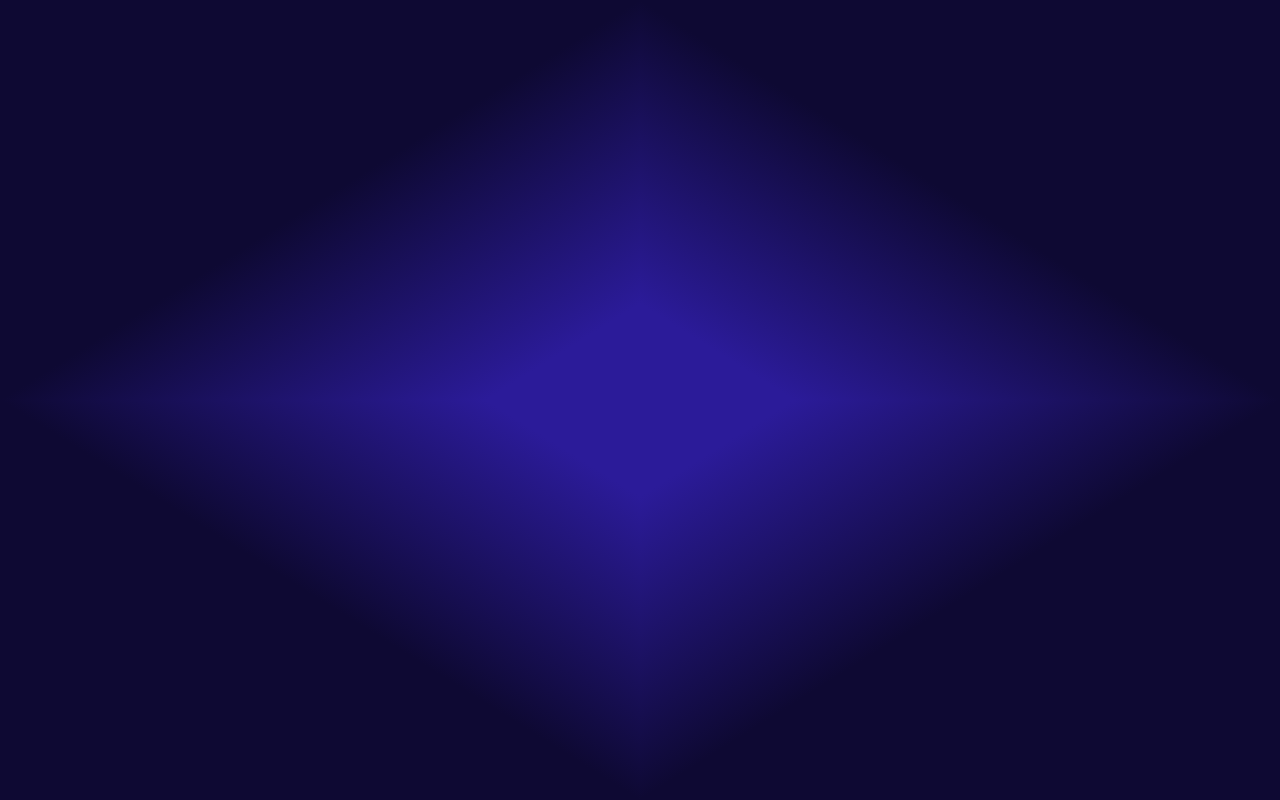
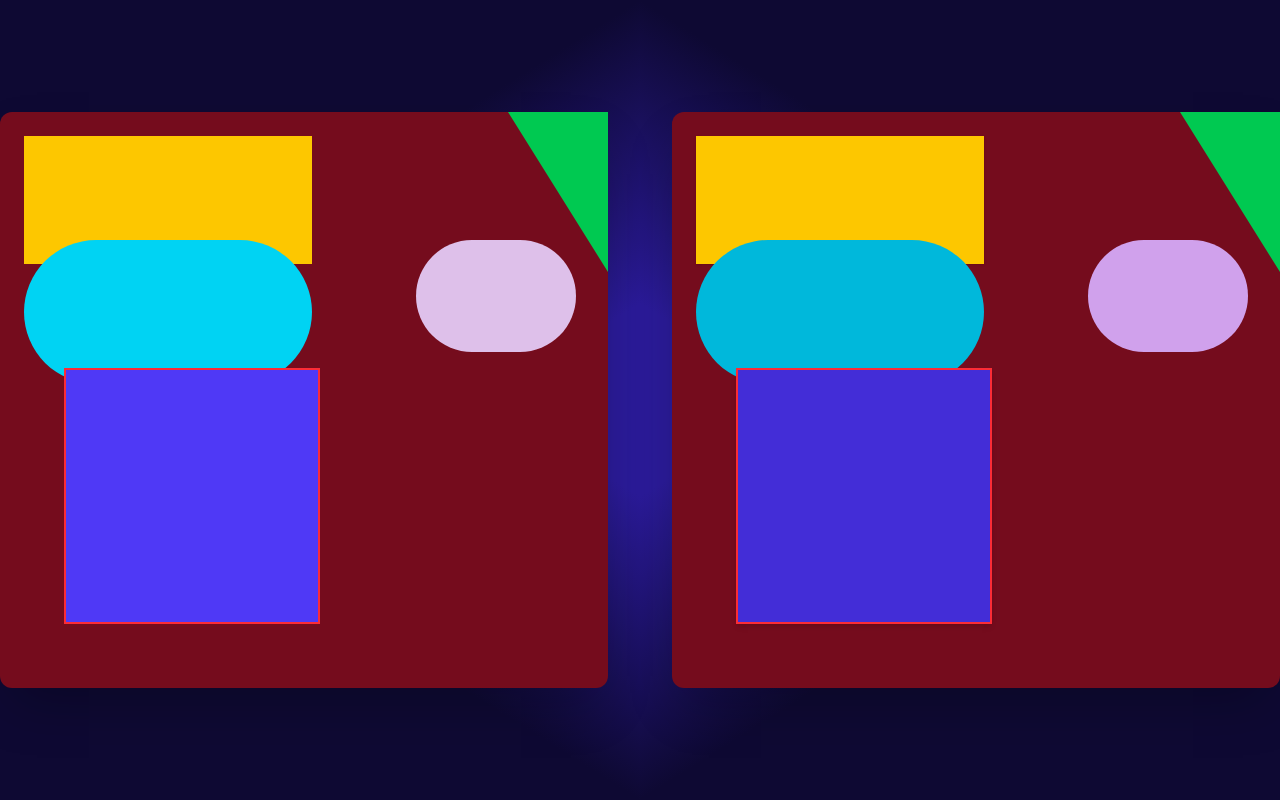
Before and after one commit to aman-ifza/1base, a React (Vite) app in the folder frontend/: page / in a window 1280 px wide. Built offline with nearby package versions, Linux system fonts and the light colour scheme.

Commit message:
the canvas component is completed

```diff
--- a/frontend/src/App.jsx
+++ b/frontend/src/App.jsx
@@ -9,13 +9,14 @@ import TemplateSettings from './components/TemplateSettings';
 import DesignEditingSidebar from './components/DesignEditingSidebar';
 import DesignCanvas from './components/DesignCanvas';
 import Brand from './components/Brand';
+import DrawCompare from './components/DrawCompare';
 
 
 function App() {
   return (
     <div >
 
-
+<DrawCompare />
 
     </div>
   )
--- /dev/null
+++ b/frontend/src/components/DrawCompare.jsx
@@ -0,0 +1,47 @@
+import React from 'react';
+
+const DrawCompare = () => {
+  return (
+    <div className="flex justify-center items-center min-h-screen bg-transparent">
+      <div className="flex gap-16">
+        {/* Left: User Input Box */}
+        <div className="relative w-[38rem] h-[36rem] bg-[#750C1D] rounded-xl shadow-2xl">
+          {/* Yellow rectangle */}
+          <div className="absolute top-6 left-6 w-72 h-32 bg-yellow-400" />
+
+          {/* Blue ellipse (half visible) */}
+          <div className="absolute top-32 left-6 w-72 h-36 bg-cyan-400 rounded-full" />
+
+          {/* Green triangle */}
+          <div className="absolute top-0 right-0 w-0 h-0 border-l-[100px] border-l-transparent border-t-[160px] border-t-green-500" />
+
+          {/* Purple oval */}
+          <div className="absolute top-32 right-8 w-40 h-28 bg-purple-200 rounded-full opacity-90" />
+
+          {/* Blue hexagon with red border */}
+          <div className="absolute bottom-16 left-16 w-64 h-64 bg-indigo-600 border-2 border-red-500 clip-hexagon" />
+        </div>
+
+        {/* Right: AI Output Box */}
+        <div className="relative w-[38rem] h-[36rem] bg-[#750C1D] rounded-xl shadow-2xl">
+          {/* Yellow rectangle */}
+          <div className="absolute top-6 left-6 w-72 h-32 bg-yellow-400 shadow-sm" />
+
+          {/* Blue ellipse (half visible) */}
+          <div className="absolute top-32 left-6 w-72 h-36 bg-cyan-500 rounded-full" />
+
+          {/* Green triangle */}
+          <div className="absolute top-0 right-0 w-0 h-0 border-l-[100px] border-l-transparent border-t-[160px] border-t-green-500" />
+
+          {/* Purple oval */}
+          <div className="absolute top-32 right-8 w-40 h-28 bg-purple-300 rounded-full opacity-90" />
+
+          {/* Darker blue hexagon with red border */}
+          <div className="absolute bottom-16 left-16 w-64 h-64 bg-indigo-700 border-2 border-red-500 clip-hexagon shadow-md" />
+        </div>
+      </div>
+    </div>
+  );
+};
+
+export default DrawCompare;
```
